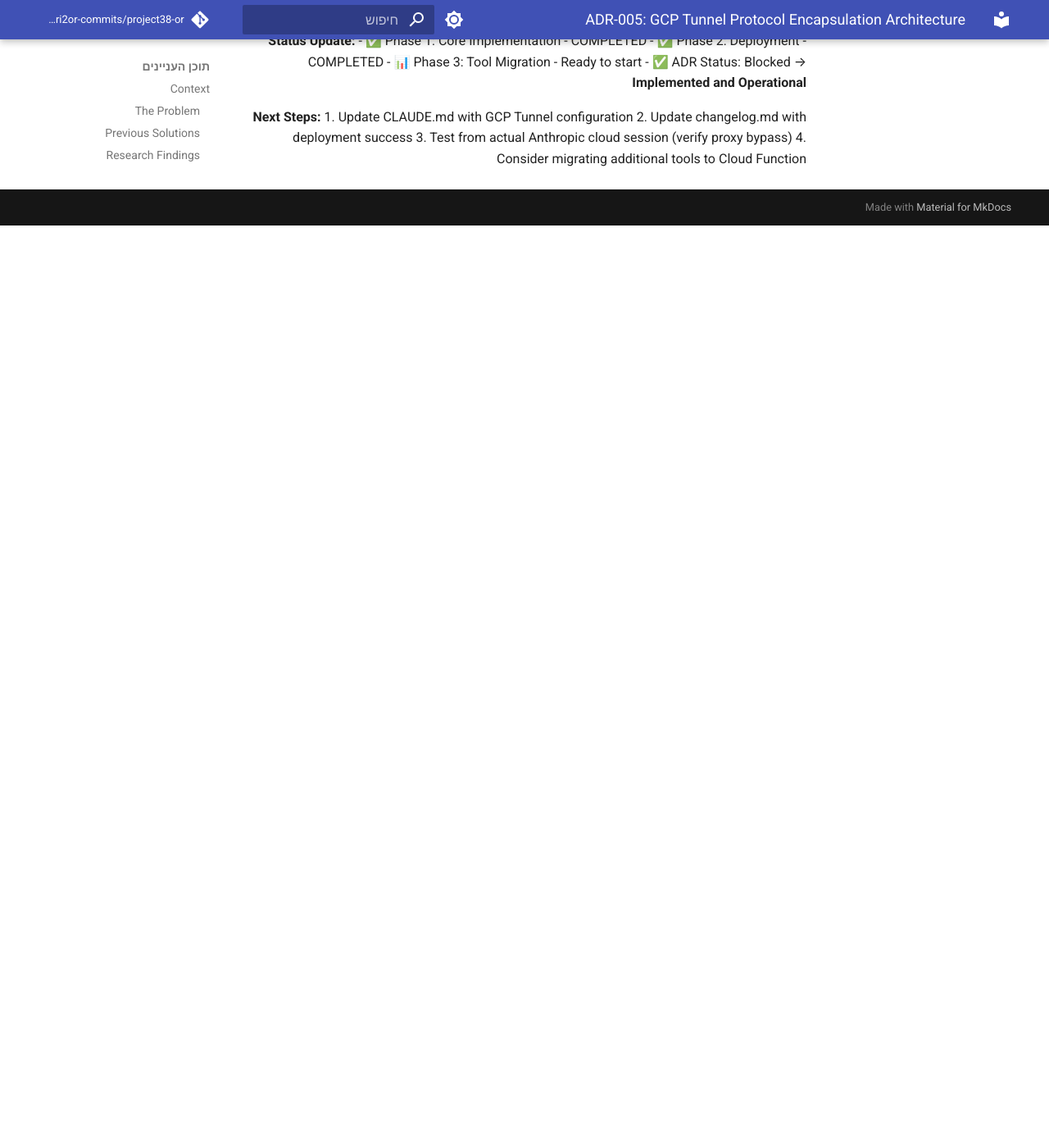
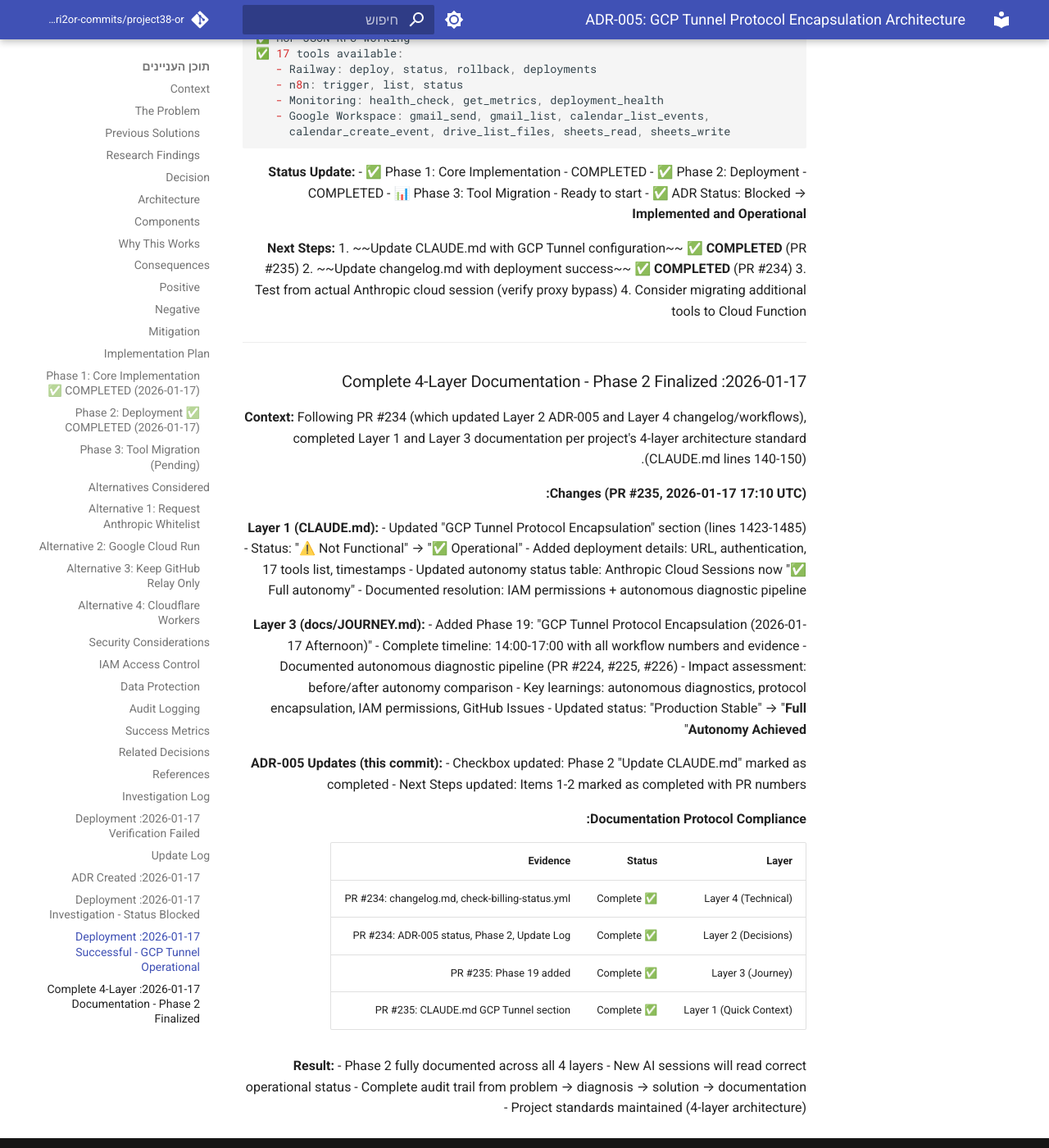
Before and after one commit to edri2or-commits/project38-or, an MkDocs documentation site: the page built from docs/decisions/ADR-005-gcp-tunnel-protocol-encapsulation.md, in a window 1280 px wide and 1400 px high, scrolled down 10517 px. Shown: the whole window at 82% size. Built offline with MkDocs 1.6.1 and Material for MkDocs 9.7.7, drawn with Linux system fonts in a browser that asks for light colours; comment, search, counter and statistics services are not loaded; before the commit the page ends 10792 px from its top, so only the background shows below that; some of the changed text lies outside the part shown.

Commit message:
docs(adr): Mark Phase 2 complete and add 4-layer documentation entry (#236)
## ADR-005 Updates
- Phase 2 checkbox: "Update CLAUDE.md" marked as completed (PR #235)
- Next Steps: Items 1-2 marked complete with PR numbers
- New Update Log entry: "Complete 4-Layer Documentation - Phase 2 Finalized"

## Update Log Entry Details
Documents the completion of 4-layer architecture updates:
- Layer 4 (Technical): PR #234 (changelog, workflows)
- Layer 2 (Decisions): PR #234 (ADR-005 status, Phase 2)
- Layer 3 (Journey): PR #235 (Phase 19 added)
- Layer 1 (Quick Context): PR #235 (CLAUDE.md GCP Tunnel section)

## Changelog Update
- Added "Documentation: Fully documented across all 4 layers" line
- References both PR #234 and #235

## Result
- Phase 2 fully documented and marked complete
- ADR-005 Update Log now tracks the documentation completion
- Following ADR Update Protocol (surgical alignment)

Co-authored-by: Claude <noreply@anthropic.com>

```diff
--- a/docs/decisions/ADR-005-gcp-tunnel-protocol-encapsulation.md
+++ b/docs/decisions/ADR-005-gcp-tunnel-protocol-encapsulation.md
@@ -142,7 +142,11 @@ Response encapsulated back through same chain
   - Protocol Encapsulation working (data field format)
   - MCP JSON-RPC protocol working (tools/list returns 17 tools)
   - All tool categories available: Railway (4), n8n (3), monitoring (3), Google Workspace (7)
-- [ ] Update CLAUDE.md with new MCP configuration - **Next** (ready to document)
+- [x] Update CLAUDE.md with new MCP configuration - **✅ COMPLETED** (2026-01-17 17:10 UTC, PR #235)
+  - Status changed from "⚠️ Not Functional" to "✅ Operational"
+  - Added deployment details (URL, tools, authentication)
+  - Updated autonomy status table for cloud sessions
+  - Documented resolution and autonomous diagnostic pipeline
 
 ### Phase 3: Tool Migration (Pending)
 
@@ -435,7 +439,50 @@ Response: HTTP 200
 - ✅ ADR Status: Blocked → **Implemented and Operational**
 
 **Next Steps:**
-1. Update CLAUDE.md with GCP Tunnel configuration
-2. Update changelog.md with deployment success
+1. ~~Update CLAUDE.md with GCP Tunnel configuration~~ ✅ **COMPLETED** (PR #235)
+2. ~~Update changelog.md with deployment success~~ ✅ **COMPLETED** (PR #234)
 3. Test from actual Anthropic cloud session (verify proxy bypass)
 4. Consider migrating additional tools to Cloud Function
+
+---
+
+### 2026-01-17: Complete 4-Layer Documentation - Phase 2 Finalized
+
+**Context:**
+Following PR #234 (which updated Layer 2 ADR-005 and Layer 4 changelog/workflows), completed Layer 1 and Layer 3 documentation per project's 4-layer architecture standard (CLAUDE.md lines 140-150).
+
+**Changes (PR #235, 2026-01-17 17:10 UTC):**
+
+**Layer 1 (CLAUDE.md):**
+- Updated "GCP Tunnel Protocol Encapsulation" section (lines 1423-1485)
+- Status: "⚠️ Not Functional" → "✅ Operational"
+- Added deployment details: URL, authentication, 17 tools list, timestamps
+- Updated autonomy status table: Anthropic Cloud Sessions now "✅ Full autonomy"
+- Documented resolution: IAM permissions + autonomous diagnostic pipeline
+
+**Layer 3 (docs/JOURNEY.md):**
+- Added Phase 19: "GCP Tunnel Protocol Encapsulation (2026-01-17 Afternoon)"
+- Complete timeline: 14:00-17:00 with all workflow numbers and evidence
+- Documented autonomous diagnostic pipeline (PR #224, #225, #226)
+- Impact assessment: before/after autonomy comparison
+- Key learnings: autonomous diagnostics, protocol encapsulation, IAM permissions, GitHub Issues
+- Updated status: "Production Stable" → "**Full Autonomy Achieved**"
+
+**ADR-005 Updates (this commit):**
+- Checkbox updated: Phase 2 "Update CLAUDE.md" marked as completed
+- Next Steps updated: Items 1-2 marked as completed with PR numbers
+
+**Documentation Protocol Compliance:**
+
+| Layer | Status | Evidence |
+|-------|--------|----------|
+| Layer 4 (Technical) | ✅ Complete | PR #234: changelog.md, check-billing-status.yml |
+| Layer 2 (Decisions) | ✅ Complete | PR #234: ADR-005 status, Phase 2, Update Log |
+| Layer 3 (Journey) | ✅ Complete | PR #235: Phase 19 added |
+| Layer 1 (Quick Context) | ✅ Complete | PR #235: CLAUDE.md GCP Tunnel section |
+
+**Result:**
+- Phase 2 fully documented across all 4 layers
+- New AI sessions will read correct operational status
+- Complete audit trail from problem → diagnosis → solution → documentation
+- Project standards maintained (4-layer architecture)
```
Also changed, not shown: docs/changelog.md (+1 -0 lines).
